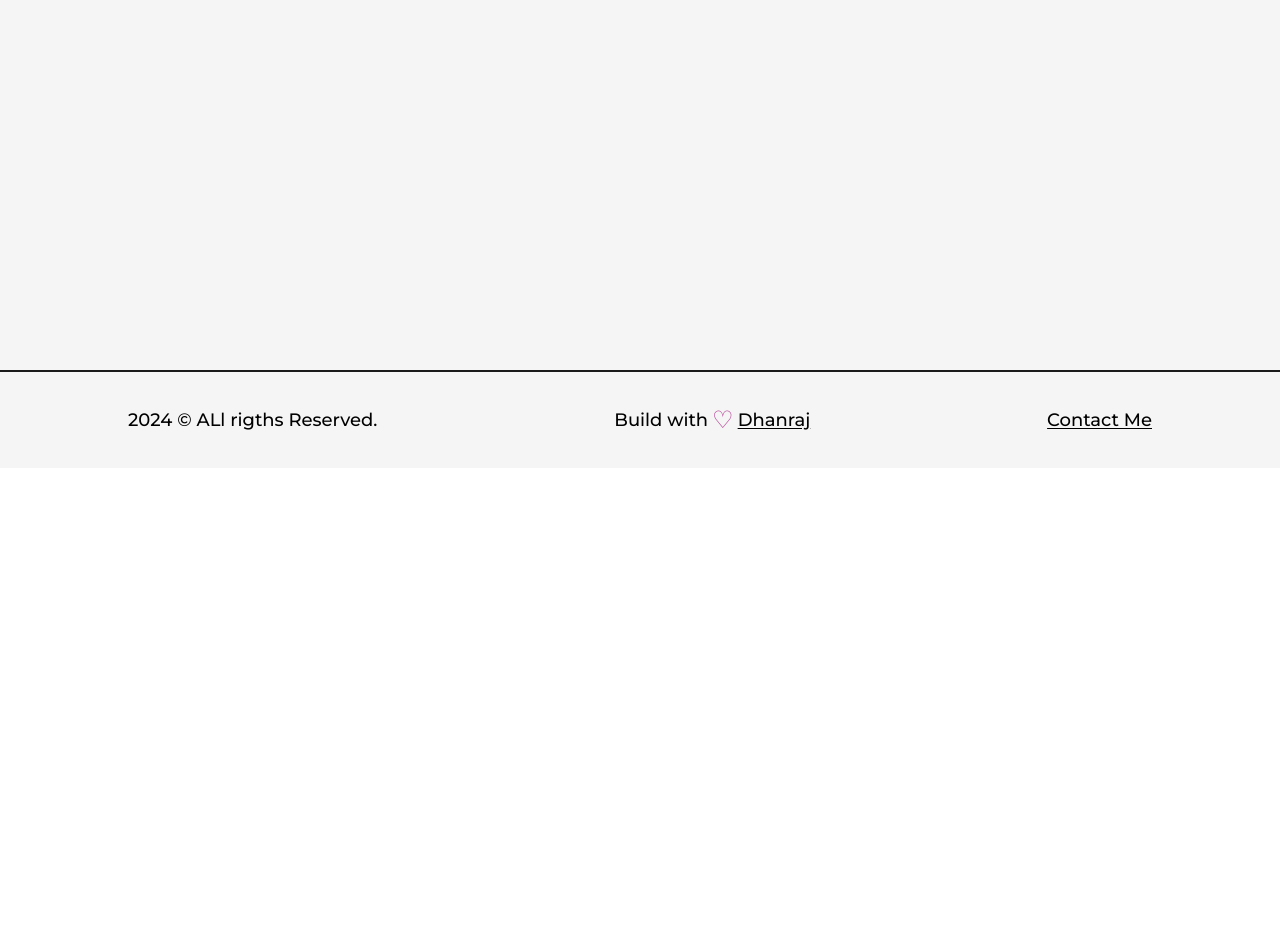
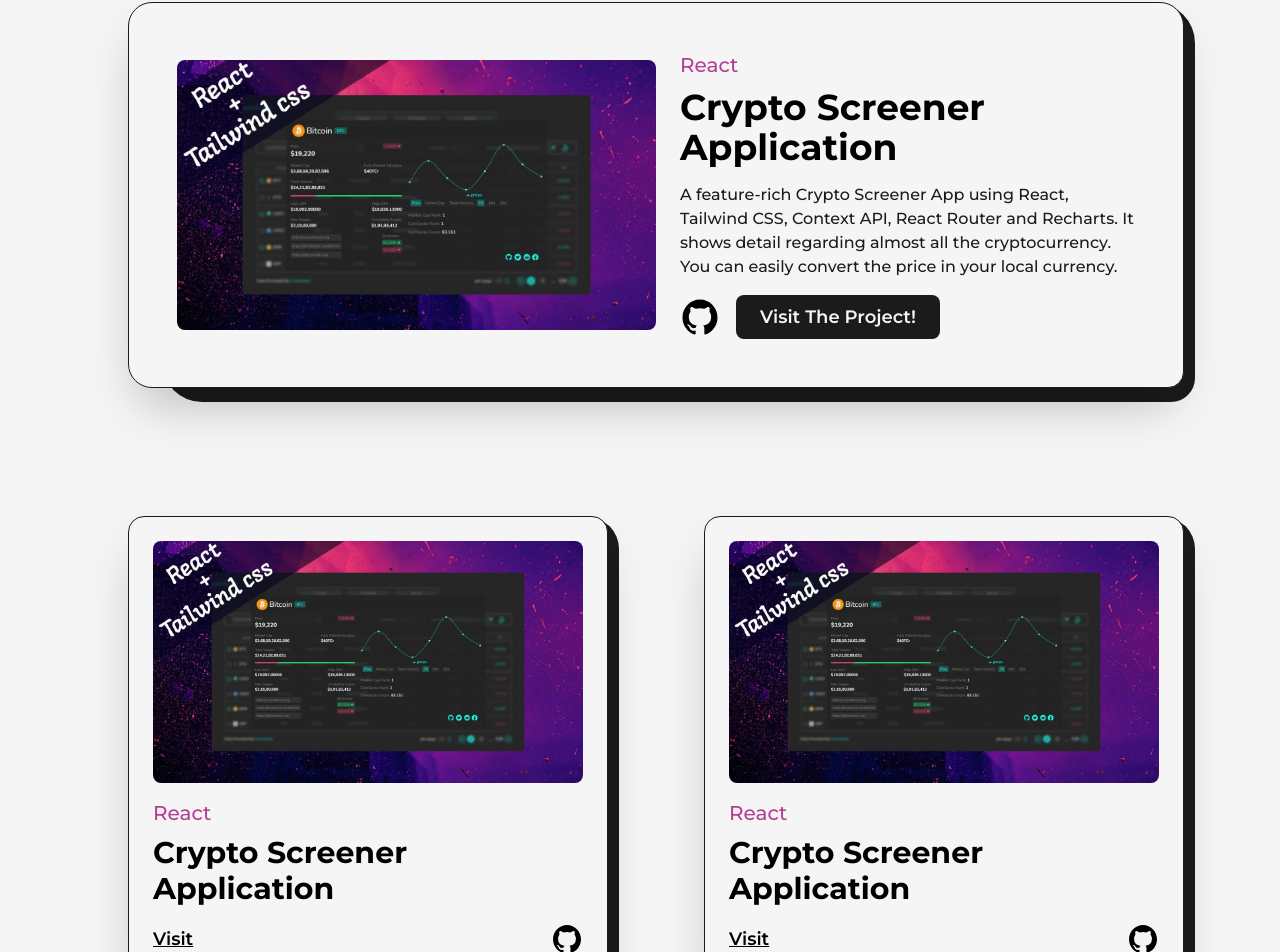
Before and after one commit to sdhanraj300/nextjsportfolio, a Next.js app: page /projects in a window 1280 px wide. Before the commit this address had no page. Shown: the part 518-1470 px from the top of the page. Before the commit the page ends 986 px from the top, so only its background shows below. Built offline with nearby package versions, Linux system fonts and the light colour scheme.

Commit message:
completed project page

```diff
--- a/src/pages/about.js
+++ b/src/pages/about.js
@@ -83,7 +83,7 @@
           "
             >
               <div
-                className="absolute top-0 -rigt-3 -z-10
+                className="absolute top-0 -right-3 -z-10
                 w-[102%] h-[103%] rounded-[2rem] bg-dark
                 "
               />
--- /dev/null
+++ b/src/pages/projects.js
@@ -0,0 +1,200 @@
+import AnimatedText from "@/components/AnimatedText";
+import React from "react";
+import Head from "next/head";
+import Link from "next/link";
+import Image from "next/image";
+import Layout from "@/components/Layout";
+import { GithubIcon } from "@/components/Icons";
+import project1 from "../../public/images/projects/crypto-screener-cover-image.jpg";
+const projects = () => {
+  const FeaturedProject = ({ type, title, summary, img, link, github }) => {
+    return (
+      <article className="relative p-12 w-full flex items-center justify-between
+      rounded-3xl border border-solid border-dark bg-light shadow-2xl
+      rounded-br-2xl
+      ">
+        <div
+          className="absolute top-0 -right-3 -z-10
+          w-[98%] h-[104%] rounded-[2.5rem] bg-dark
+          rounded-br-3xl
+          "
+        />
+        <Link
+          href={link}
+          target={"_blank"}
+          className="w-1/2 cursor-pointer overflow-hidden rounded-lg"
+        >
+          <Image src={img} alt={title} className="w-full h-auto" />
+        </Link>
+        <div className="w-1/2 flex items-start flex-col pl-6 justify-between">
+          <span className="text-primary font-medium text-xl">{type}</span>
+          <Link
+            href={link}
+            target={"_blank"}
+            className="hover:underline underline-offset-2"
+          >
+            <h2 className="my-2 w-full text-left text-4xl font-bold">
+              {title}
+            </h2>
+          </Link>
+          <p className="my-2 font-medium text-dark">{summary}</p>
+          <div className="mt-2 flex items-center">
+            <Link href={github} target={"_blank"} className="w-10">
+              <GithubIcon />
+            </Link>
+            <Link
+              href={link}
+              target={"_blank"}
+              className="ml-4 rounded-lg  bg-dark text-light p-2 px-6 text-lg font-semibold
+            "
+            >
+              Visit The Project!
+            </Link>
+          </div>
+        </div>
+      </article>
+    );
+  };
+  const Project = ({ title, type, img, link, github }) => {
+    return (
+      <article
+        className="w-full flex-col flex items-center justify-center rounded-2xl border border-solid border-dark
+      bg-light shadow-2xl p-6 relative
+      "
+      >
+        <div
+          className="absolute top-0 -right-3 -z-10
+          w-[98%] h-[104%] rounded-[2rem] bg-dark
+          rounded-br-3xl
+          "
+        />
+        <Link
+          href={link}
+          target={"_blank"}
+          className="w-full cursor-pointer overflow-hidden rounded-lg"
+        >
+          <Image src={img} alt={title} className="w-full h-auto" />
+        </Link>
+        <div className="w-full flex items-start flex-col mt-4 justify-between">
+          <span className="text-primary font-medium text-xl">{type}</span>
+          <Link
+            href={link}
+            target={"_blank"}
+            className="hover:underline underline-offset-2"
+          >
+            <h2 className="my-2 w-full text-left text-3xl font-bold">
+              {title}
+            </h2>
+          </Link>
+          <div className="w-full mt-2 flex items-center justify-between">
+            <Link
+              href={link}
+              target={"_blank"}
+              className="text-lg font-semibold underline
+            "
+            >
+              Visit
+            </Link>
+            <Link href={github} target={"_blank"} className="w-8">
+              <GithubIcon />
+            </Link>
+          </div>
+        </div>
+      </article>
+    );
+  };
+  return (
+    <>
+      <Head>
+        <title>
+          Dhanraj | Projects Page
+          <meta name="description" content="Projects page of Dhanraj" />
+        </title>
+      </Head>
+      <main className="w-full flex items-center justify-center flex-col mb-16">
+        <Layout className="pt-16">
+          <AnimatedText
+            text="Imagination Trumps Knowledge!"
+            className="mb-16"
+          />
+          <div className="grid grid-cols-12 gap-24 gap-y-32">
+            <div className="col-span-12">
+              <FeaturedProject
+                title={"Crypto Screener Application"}
+                summary={
+                  "A feature-rich Crypto Screener App using React, Tailwind CSS, Context API, React Router and Recharts. It shows detail regarding almost all the cryptocurrency. You can easily convert the price in your local currency."
+                }
+                img={project1}
+                link={"https://crypto-screener.netlify.app/"}
+                github={"/"}
+                type={"React"}
+              />
+            </div>
+            <div className="col-span-6">
+              <Project
+                title={"Crypto Screener Application"}
+                summary={
+                  "A feature-rich Crypto Screener App using React, Tailwind CSS, Context API, React Router and Recharts. It shows detail regarding almost all the cryptocurrency. You can easily convert the price in your local currency."
+                }
+                img={project1}
+                link={"https://crypto-screener.netlify.app/"}
+                github={"/"}
+                type={"React"}
+              />
+            </div>
+            <div className="col-span-6">
+              <Project
+                title={"Crypto Screener Application"}
+                summary={
+                  "A feature-rich Crypto Screener App using React, Tailwind CSS, Context API, React Router and Recharts. It shows detail regarding almost all the cryptocurrency. You can easily convert the price in your local currency."
+                }
+                img={project1}
+                link={"https://crypto-screener.netlify.app/"}
+                github={"/"}
+                type={"React"}
+              />
+            </div>
+            <div className="col-span-12">
+              <FeaturedProject
+                title={"Crypto Screener Application"}
+                summary={
+                  "A feature-rich Crypto Screener App using React, Tailwind CSS, Context API, React Router and Recharts. It shows detail regarding almost all the cryptocurrency. You can easily convert the price in your local currency."
+                }
+                img={project1}
+                link={"https://crypto-screener.netlify.app/"}
+                github={"/"}
+                type={"React"}
+              />
+            </div>
+            <div className="col-span-6">
+              <Project
+                title={"Crypto Screener Application"}
+                summary={
+                  "A feature-rich Crypto Screener App using React, Tailwind CSS, Context API, React Router and Recharts. It shows detail regarding almost all the cryptocurrency. You can easily convert the price in your local currency."
+                }
+                img={project1}
+                link={"https://crypto-screener.netlify.app/"}
+                github={"/"}
+                type={"React"}
+              />
+            </div>
+            <div className="col-span-6">
+              <Project
+                title={"Crypto Screener Application"}
+                summary={
+                  "A feature-rich Crypto Screener App using React, Tailwind CSS, Context API, React Router and Recharts. It shows detail regarding almost all the cryptocurrency. You can easily convert the price in your local currency."
+                }
+                img={project1}
+                link={"https://crypto-screener.netlify.app/"}
+                github={"/"}
+                type={"React"}
+              />
+            </div>
+          </div>
+        </Layout>
+      </main>
+    </>
+  );
+};
+
+export default projects;
```
